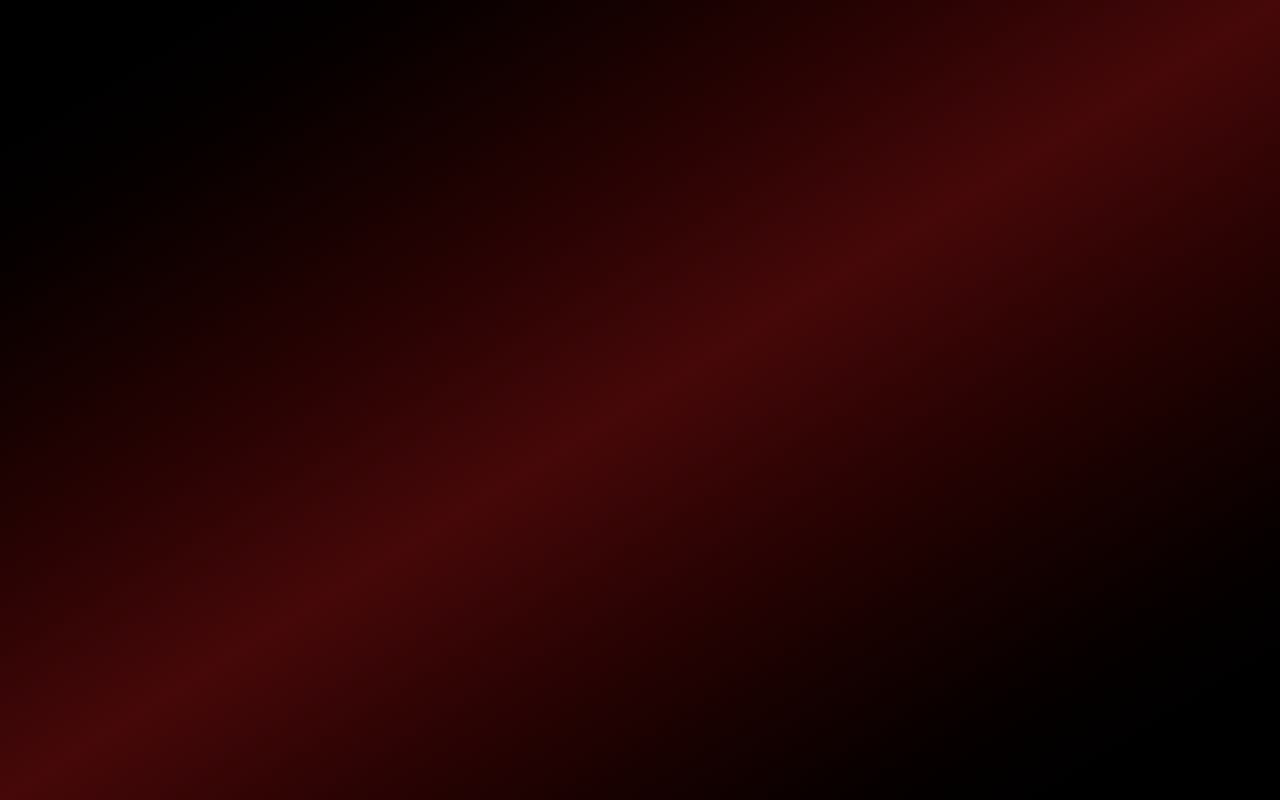
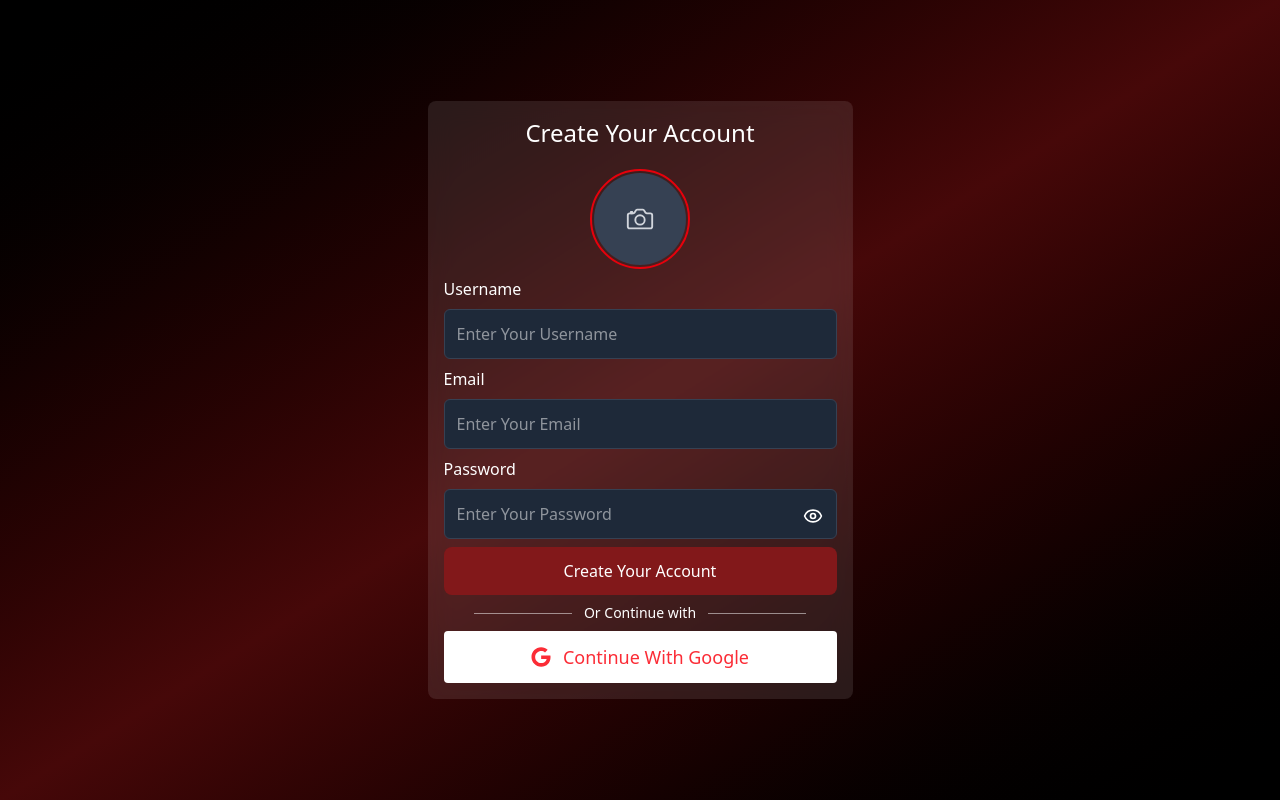
Before and after one commit to ahaddev655/PlayFront, a React (Vite) app: page /auth in a window 1280 px wide. Built offline with nearby package versions, Linux system fonts and the light colour scheme.

Commit message:
Authentication done

```diff
--- a/src/App.jsx
+++ b/src/App.jsx
@@ -3,6 +3,7 @@ import "./App.css";
 import { createBrowserRouter, RouterProvider } from "react-router-dom";
 import Home_Page from "./pages/Home_Page";
 import MainLayout from "./layouts/MainLayout";
+import Authentication_Page from "./pages/Authentication_Page";
 
 function App() {
   const router = createBrowserRouter([
@@ -10,6 +11,10 @@ function App() {
       path: "/",
       element: <MainLayout />,
       children: [
+        {
+          index: true,
+          element: <Home_Page />,
+        },
         {
           path: "deals",
           element: "Deals_Page",
@@ -22,7 +27,7 @@ function App() {
     },
     {
       path: "/auth",
-      element: "Authentication_Page",
+      element: <Authentication_Page />,
     },
     {
       path: "/wishlist",
--- /dev/null
+++ b/src/components/authentication/AuthenticationForm.jsx
@@ -0,0 +1,202 @@
+import React, { useRef, useState } from "react";
+import { FaGoogle } from "react-icons/fa";
+import { IoCameraOutline } from "react-icons/io5";
+import { LuEye, LuEyeClosed } from "react-icons/lu";
+import { Bounce, toast, ToastContainer } from "react-toastify";
+import "react-toastify/dist/ReactToastify.css";
+
+function AuthenticationForm() {
+  const inputRef = useRef(null);
+  const [formData, setFormData] = useState({
+    image: null,
+    username: "",
+    email: "",
+    password: "",
+  });
+  const [confirmPassword, setConfirmPassword] = useState("");
+  const [showPassword, setShowPassword] = useState(false);
+
+  const handleClick = () => {
+    inputRef.current.click();
+  };
+
+  // File Input Handler
+  const handleChange = (e) => {
+    const file = e.target.files[0];
+    if (file) {
+      // Clean previous object URL
+      if (formData.image) {
+        URL.revokeObjectURL(formData.image);
+      }
+
+      const imageURL = URL.createObjectURL(file);
+      setFormData((prev) => ({
+        ...prev,
+        image: imageURL,
+      }));
+    }
+  };
+
+  // Input Value Handler
+  const handleInputChange = (e) => {
+    const { name, value } = e.target;
+    setFormData((prevData) => ({
+      ...prevData,
+      [name]: value,
+    }));
+  };
+
+  // Submit Handler
+  const handleSubmit = (e) => {
+    e.preventDefault();
+
+    // ----- Validations -----
+    if (!formData.email || !formData.username || !formData.password) {
+      toast.error("All Fields Are required");
+      return;
+    }
+    if (formData.username.includes(" ")) {
+      toast.error("Invalid username, remove gaps.");
+      return;
+    }
+    if (!formData.email.includes("@")) {
+      toast.error("Invalid Email");
+      return;
+    }
+    if (formData.password.length < 8) {
+      toast.error("Password should be at least 8 characters long");
+      return;
+    }
+
+    // ----- Simulate Registration Success -----
+    toast.success("You are registered successfully!");
+    console.log("Form Data:", formData);
+
+    // Revoke object URL before reset
+    if (formData.image) {
+      URL.revokeObjectURL(formData.image);
+    }
+
+    // Reset Form
+    setFormData({
+      image: null,
+      username: "",
+      email: "",
+      password: "",
+    });
+    setConfirmPassword("");
+    if (inputRef.current) {
+      inputRef.current.value = "";
+    }
+  };
+  return (
+    <form onSubmit={handleSubmit}>
+      <div className="mt-5 space-y-2">
+        {/* Image Upload */}
+        <div>
+          <div className="relative w-25 h-25 mx-auto p-0.5 border-2 border-red-600 rounded-full">
+            <div
+              className={`w-full h-full rounded-full grid place-items-center cursor-pointer hover:bg-gray-600 bg-gray-700 bg-cover bg-center transition-colors`}
+              onClick={handleClick}
+              style={
+                formData.image
+                  ? { backgroundImage: `url(${formData.image})` }
+                  : {}
+              }
+            >
+              {!formData.image && (
+                <IoCameraOutline className="text-3xl text-gray-300" />
+              )}
+            </div>
+            <input
+              type="file"
+              accept="image/*"
+              ref={inputRef}
+              onChange={handleChange}
+              className="hidden"
+            />
+          </div>
+        </div>
+
+        {/* Username Input */}
+        <div className="flex flex-col w-full">
+          <label htmlFor="username">Username</label>
+          <input
+            type="text"
+            name="username"
+            id="username"
+            placeholder="Enter Your Username"
+            className="bg-gray-800 py-3 px-3 rounded-md border border-gray-700 mt-2 focus:border-red-600 transition-colors"
+            onChange={handleInputChange}
+            value={formData.username}
+          />
+        </div>
+
+        {/* Email Input */}
+        <div className="flex flex-col w-full">
+          <label htmlFor="email">Email</label>
+          <input
+            type="text"
+            name="email"
+            id="email"
+            placeholder="Enter Your Email"
+            className="bg-gray-800 py-3 px-3 rounded-md border border-gray-700 mt-2 focus:border-red-600 transition-colors"
+            onChange={handleInputChange}
+            value={formData.email}
+          />
+        </div>
+
+        {/* Password Input */}
+        <div className="flex flex-col w-full">
+          <label htmlFor="password">Password</label>
+          <div className="relative">
+            <input
+              type={showPassword ? "text" : "password"}
+              name="password"
+              id="password"
+              placeholder="Enter Your Password"
+              className="bg-gray-800 py-3 px-3 rounded-md border border-gray-700 mt-2 focus:border-red-600 transition-colors w-full"
+              onChange={handleInputChange}
+              value={formData.password}
+            />
+            <button
+              type="button"
+              onClick={() => setShowPassword(!showPassword)}
+            >
+              {showPassword ? (
+                <LuEyeClosed className="absolute top-[25px] right-3.5 text-xl cursor-pointer" />
+              ) : (
+                <LuEye className="absolute top-[25px] right-3.5 text-xl cursor-pointer" />
+              )}
+            </button>
+          </div>
+        </div>
+
+        {/* Submit Button */}
+        <div>
+          <button
+            type="submit"
+            className="w-full text-center py-3 bg-red-900 hover:bg-red-800 rounded-lg transition-colors"
+          >
+            Create Your Account
+          </button>
+        </div>
+
+        <div className="flex items-center justify-center my-2">
+          <span className="w-[25%] border-t border-white/50"></span>
+          <span className="px-3 text-white text-sm">Or Continue with</span>
+          <span className="w-[25%] border-t border-white/50"></span>
+        </div>
+
+        {/* Google */}
+        <div className="py-3 px-1 text-center bg-white transition-colors hover:bg-white/95 text-black rounded-sm cursor-pointer">
+          <div className="flex items-center justify-center gap-3 text-lg text-red-500 font-medium">
+            <FaGoogle className="w-5 h-5" /> Continue With Google
+          </div>
+        </div>
+      </div>
+    </form>
+  );
+}
+
+export default AuthenticationForm;
--- a/src/components/User_Header.jsx
+++ b/src/components/main/User_Header.jsx
@@ -3,14 +3,14 @@ import { Link, NavLink, useNavigate } from "react-router-dom";
 import { IoChevronDown, IoMenu } from "react-icons/io5";
 import { FaHeart, FaUser } from "react-icons/fa";
 import { FiX } from "react-icons/fi";
-import userHeader_data from "../data/userHeader_data.json";
+import userHeader_data from "../../data/userHeader_data.json";
 
 function User_Header() {
   const [categoryToggle, setCategoryToggle] = useState(false);
   const categoryRef = useRef(null);
   const [wishList, setWishList] = useState(false);
   const [profile, setProfile] = useState(false);
-  const [menuToggle, setMenuToggle] = useState(true);
+  const [menuToggle, setMenuToggle] = useState(false);
   const navigate = useNavigate();
 
   const wishListRedirectFunc = (e) => {
@@ -48,7 +48,7 @@ function User_Header() {
   }, []);
 
   return (
-    <div className="xl:px-12 lg:px-6 md:px-3 sm:px-1.5 px-1 flex items-center justify-between bg-black shadow-xl py-3">
+    <div className="xl:px-12 lg:px-6 md:px-3 sm:px-1.5 px-1 flex items-center justify-between bg-gray-900 shadow-xl py-3">
       {/* Logo */}
       <NavLink to={"/"} className="text-2xl text-white font-medium">
         PlayFront
@@ -126,13 +126,13 @@ function User_Header() {
       {/* Extra Icons */}
       <ul className="lg:flex hidden items-center justify-center gap-5">
         <button
-          className="text-white hover:text-red-600 transition-colors"
+          className="text-white hover:text-red-600 transition-colors hover:bg-red-600/20 grid place-items-center w-10 h-10 rounded-md"
           onClick={wishListRedirectFunc}
         >
           <FaHeart />
         </button>
         <button
-          className="text-white hover:text-red-600 transition-colors"
+          className="text-white hover:text-red-600 transition-colors hover:bg-red-600/20 grid place-items-center w-10 h-10 rounded-md"
           onClick={profileRedirectFunc}
         >
           <FaUser />
@@ -158,7 +158,7 @@ function User_Header() {
         }`}
       >
         <div
-          className={`absolute left-0 top-0 h-screen sm:w-64 w-full bg-black py-3 transition-transform duration-300 ${
+          className={`absolute left-0 top-0 h-screen sm:w-64 w-full bg-gray-900 py-3 transition-transform duration-300 ${
             menuToggle ? "translate-x-0" : "-translate-x-full"
           }`}
         >
--- a/src/index.css
+++ b/src/index.css
@@ -1,5 +1,5 @@
 @import "tailwindcss";
 
 body {
-    @apply h-screen bg-linear-to-tl from-black via-red-950 to-black relative
+    @apply h-screen bg-linear-to-tl from-black via-red-950 to-black relative text-white
 }
--- a/src/layouts/MainLayout.jsx
+++ b/src/layouts/MainLayout.jsx
@@ -1,7 +1,7 @@
 import React from 'react'
-import User_Header from '../components/User_Header'
+import User_Header from '../components/main/User_Header'
 import { Outlet } from 'react-router-dom'
-import User_Footer from './../components/User_Footer';
+import User_Footer from '../components/main/User_Footer';
 
 function MainLayout() {
   return (
--- a/src/pages/Authentication_Page.jsx
+++ b/src/pages/Authentication_Page.jsx
@@ -1,11 +1,34 @@
-import React from 'react'
+import React from "react";
+import { Bounce, ToastContainer } from "react-toastify";
+import "react-toastify/dist/ReactToastify.css";
+import AuthenticationForm from "../components/authentication/AuthenticationForm";
 
 function Authentication_Page() {
+
   return (
-    <div className='flex items-center justify-center h-screen bg-linear-to-tl from-gray-900 via-gray-700 to-gray-800'>
-
+    <div className="flex items-center justify-center min-h-screen overflow-y-auto">
+      <ToastContainer
+        position="top-right"
+        autoClose={5000}
+        hideProgressBar={false}
+        newestOnTop={false}
+        closeOnClick={false}
+        rtl={false}
+        pauseOnFocusLoss
+        draggable
+        pauseOnHover
+        theme="light"
+        transition={Bounce}
+      />
+      <div className="min-w-[425px] bg-white/10 px-4 py-4 backdrop-blur-md rounded-lg">
+        {/* Heading */}
+        <div className="text-center">
+          <h1 className="text-2xl font-medium">Create Your Account</h1>
+        </div>
+        <AuthenticationForm />
+      </div>
     </div>
-  )
+  );
 }
 
-export default Authentication_Page
+export default Authentication_Page;
```
Also changed, not shown: src/pages/Home_Page.jsx (+2 -6 lines), src/components/main/User_Footer.jsx (renamed from src/components/User_Footer.jsx).
